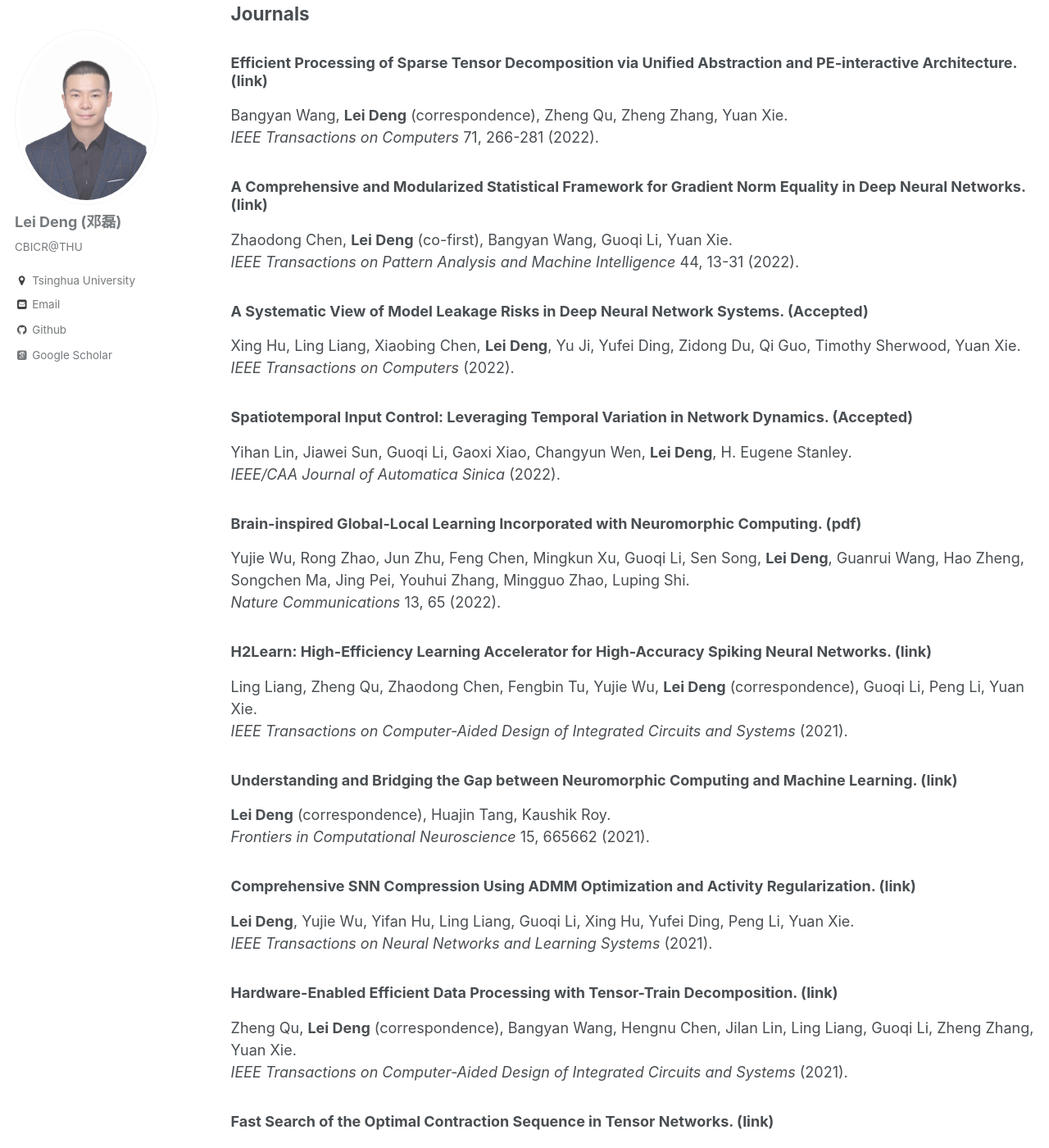
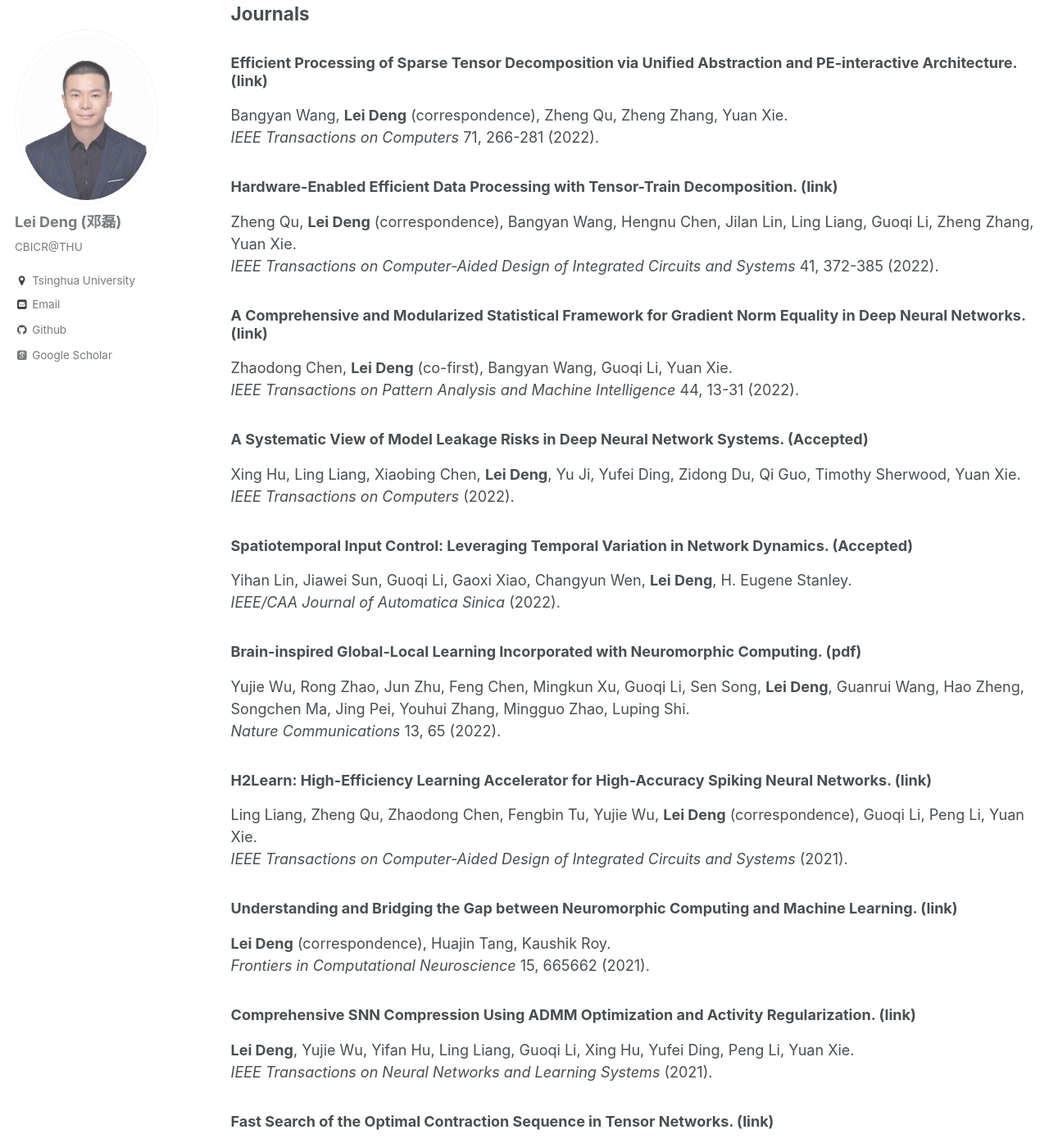
Before and after one commit to dllfei/dllfei.github.io, a Jekyll site: the page built from _pages/publications.md, in a window 1280 px wide and 1400 px high, scrolled down 233 px. Shown: the whole window at 82% size. Built offline with Jekyll 4.4.1, drawn with Linux system fonts in a browser that asks for light colours; some web fonts are replaced; part of the change alters nothing that is shown.

Commit message:
Update publications.md

```diff
--- a/_pages/publications.md
+++ b/_pages/publications.md
@@ -11,6 +11,10 @@ author_profile: true
 ### Efficient Processing of Sparse Tensor Decomposition via Unified Abstraction and PE-interactive Architecture. ([link](https://ieeexplore.ieee.org/document/9314209)) <br />
 Bangyan Wang, **Lei Deng** (correspondence), Zheng Qu, Zheng Zhang, Yuan Xie. <br />
 *IEEE Transactions on Computers* 71, 266-281 (2022).
+
+### Hardware-Enabled Efficient Data Processing with Tensor-Train Decomposition. ([link](https://ieeexplore.ieee.org/document/9351565)) <br />
+Zheng Qu, **Lei Deng** (correspondence), Bangyan Wang, Hengnu Chen, Jilan Lin, Ling Liang, Guoqi Li, Zheng Zhang, Yuan Xie. <br />
+*IEEE Transactions on Computer-Aided Design of Integrated Circuits and Systems* 41, 372-385 (2022).
 
 ### A Comprehensive and Modularized Statistical Framework for Gradient Norm Equality in Deep Neural Networks. ([link](https://ieeexplore.ieee.org/abstract/document/9143512)) <br />
 Zhaodong Chen, **Lei Deng** (co-first), Bangyan Wang, Guoqi Li, Yuan Xie. <br />
@@ -39,10 +43,6 @@ Ling Liang, Zheng Qu, Zhaodong Chen, Fengbin Tu, Yujie Wu, **Lei Deng** (corresp
 ### Comprehensive SNN Compression Using ADMM Optimization and Activity Regularization. ([link](https://ieeexplore.ieee.org/document/9597482)) <br />
 **Lei Deng**, Yujie Wu, Yifan Hu, Ling Liang, Guoqi Li, Xing Hu, Yufei Ding, Peng Li, Yuan Xie. <br />
 *IEEE Transactions on Neural Networks and Learning Systems* (2021).
-
-### Hardware-Enabled Efficient Data Processing with Tensor-Train Decomposition. ([link](https://ieeexplore.ieee.org/document/9351565)) <br />
-Zheng Qu, **Lei Deng** (correspondence), Bangyan Wang, Hengnu Chen, Jilan Lin, Ling Liang, Guoqi Li, Zheng Zhang, Yuan Xie. <br />
-*IEEE Transactions on Computer-Aided Design of Integrated Circuits and Systems* (2021).
 
 ### Fast Search of the Optimal Contraction Sequence in Tensor Networks. ([link](https://ieeexplore.ieee.org/document/9325533)) <br />
 Ling Liang, Jianyu Xu, **Lei Deng** (correspondence), Mingyu Yan, Xing Hu, Zheng Zhang, Guoqi Li, Yuan Xie. <br />
```
